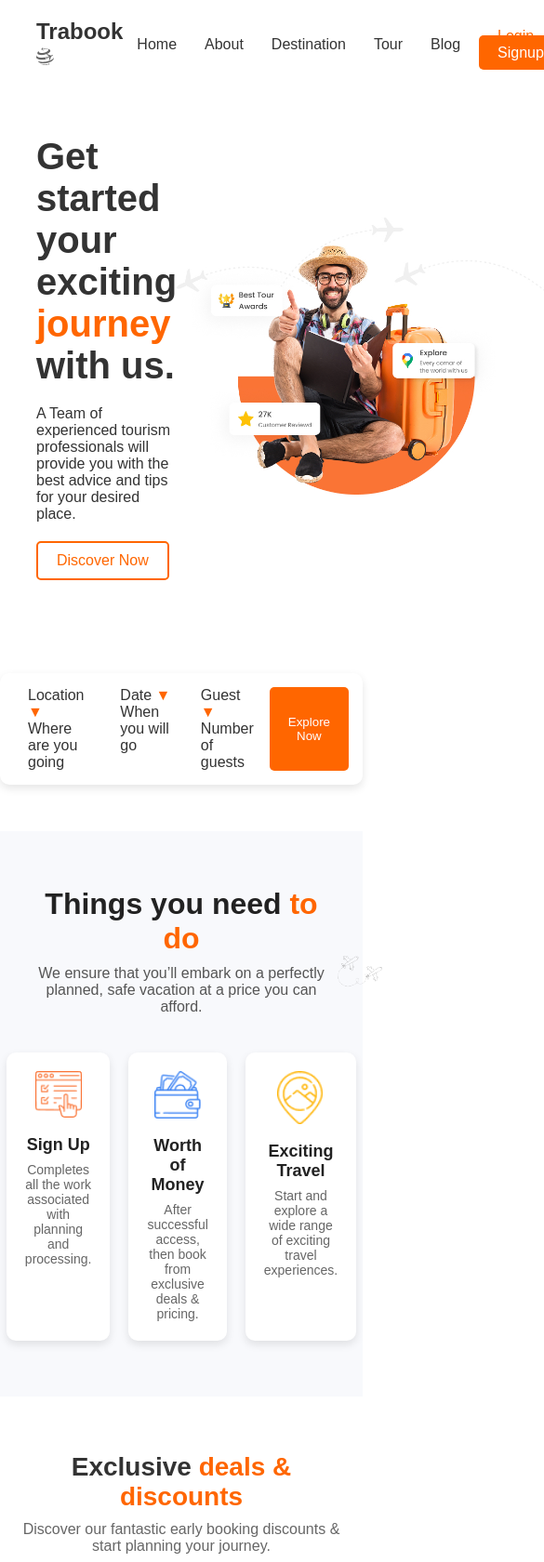
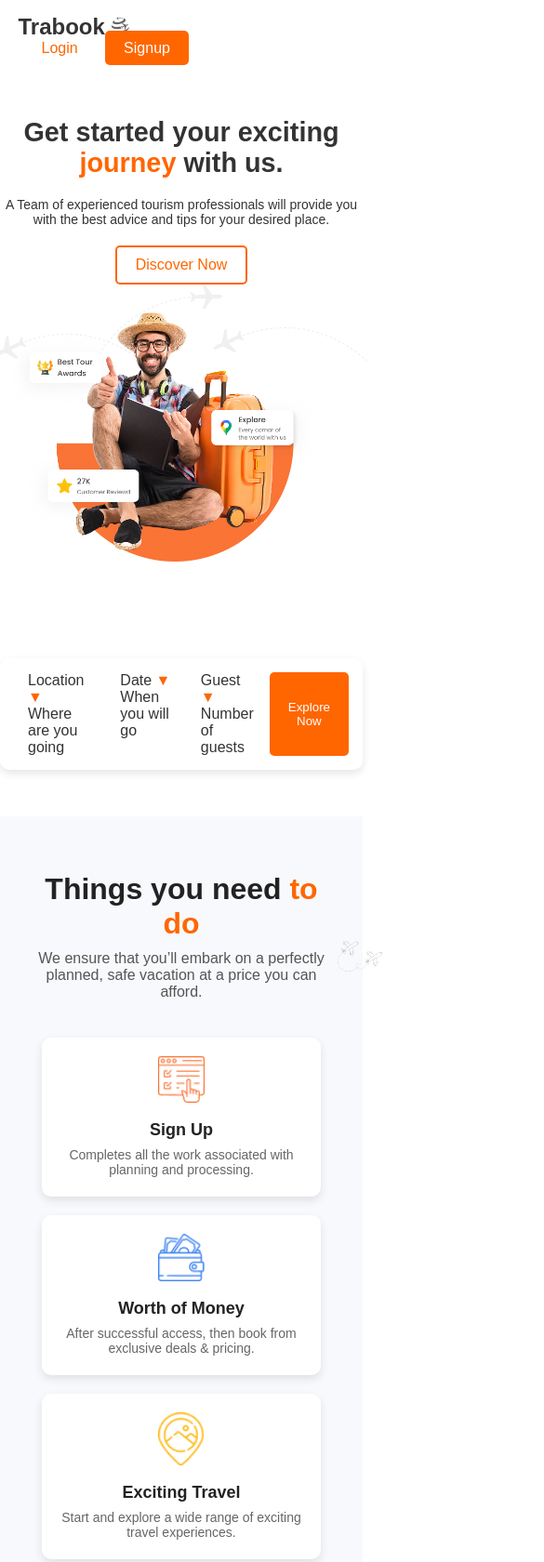
Before and after one commit to Sreenithiii/Task-1, a plain HTML site: page index.html in a window 390 px wide. Shown: the top 1680 px of the page at 93% size, 585 px wide, since content can reach past the window. Drawn offline with Linux system fonts and the light colour scheme.

Commit message:
finished the code

```diff
--- a/index.html
+++ b/index.html
@@ -254,7 +254,8 @@
         <div class="subscribe-form">
             <input type="email" placeholder="Enter your mail">
             <button>Subscribe</button>
-        </div>
+            <img src="images/vaction.png" class="vacation-img">
+             </div>
     </div>
 </section>
 
--- a/style.css
+++ b/style.css
@@ -56,9 +56,11 @@ body {
 
 .hero {
     display: flex;
+    flex-wrap: wrap;
     align-items: center;
-    justify-content: space-between;
-    padding: 50px 10%;
+    justify-content:center;
+    text-align: center;
+    padding: 50px 5px;
 }
 
 .hero-text {
@@ -96,6 +98,7 @@ body {
 
 .hero-image img {
     width: 400px;
+    max-width: 400px;
 }
 
 .badge {
@@ -169,6 +172,7 @@ body {
 .steps-container {
     display: flex;
     justify-content: center;
+    flex-wrap: wrap;
     gap: 20px;
     margin-top: 40px;
 }
@@ -181,7 +185,6 @@ body {
     text-align: center;
     width: 300px;
     transition: 0.3s ease-in-out;
-    position: relative;
 }
 
 .step-card:hover {
@@ -411,7 +414,6 @@ body {
     text-align: center;
     width: 280px;
     transition: 0.3s ease-in-out;
-    position: relative;
 }
 
 .vacation-card:hover {
@@ -466,7 +468,7 @@ body {
     justify-content: space-between;
     padding: 80px 10%;
     background-color: #f9f9f9;
-    position: relative;
+
 }
 .testimonial-text {
     max-width: 40%;
@@ -642,7 +644,6 @@ body {
     margin-top: 5px;
 }
 
-/* Blog Navigation Dots */
 .blog-navigation {
     margin-top: 20px;
 }
@@ -777,3 +778,48 @@ body {
 .footer-bottom a:hover {
     text-decoration: underline;
 }
+/* Responsive Media Queries */
+.navbar {
+    flex-direction: column;
+    align-items: flex-start;
+    padding: 15px 5%;
+}
+
+.nav-links {
+    flex-direction: column;
+    width: 100%;
+    display: none;
+}
+
+.nav-links.active {
+    display: flex;
+}
+
+.nav-links li {
+    margin: 10px 0;
+}
+
+.menu-toggle {
+    display: block;
+}
+
+.hero {
+    flex-direction: row;
+    text-align: center;
+}
+
+.steps-container, .deals-container, .vacation-container {
+flex-direction: row;
+ align-items: center;
+}
+
+
+@media (max-width: 480px) {
+.hero-text h1 {
+    font-size: 1.8rem;
+}
+
+.hero-text p {
+    font-size: 14px;
+}
+}
```
Also changed, not shown: images/vaction copy 2.png (added).
